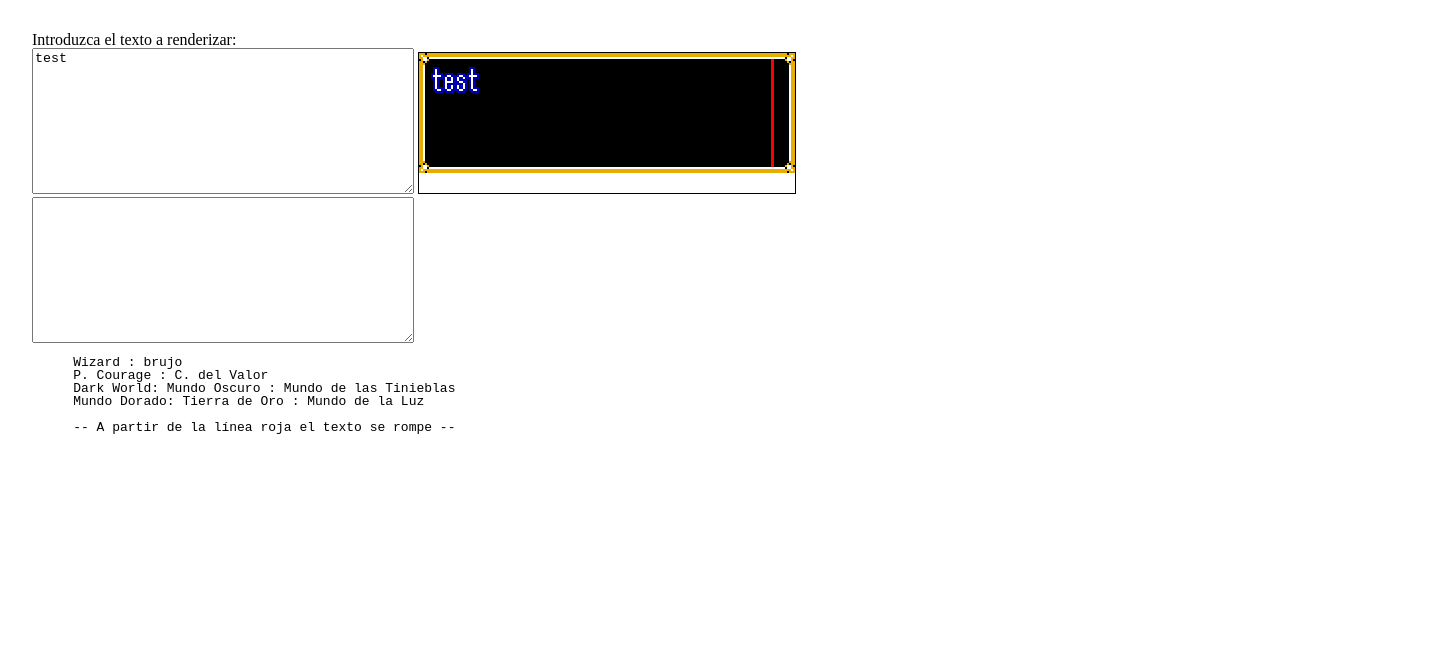
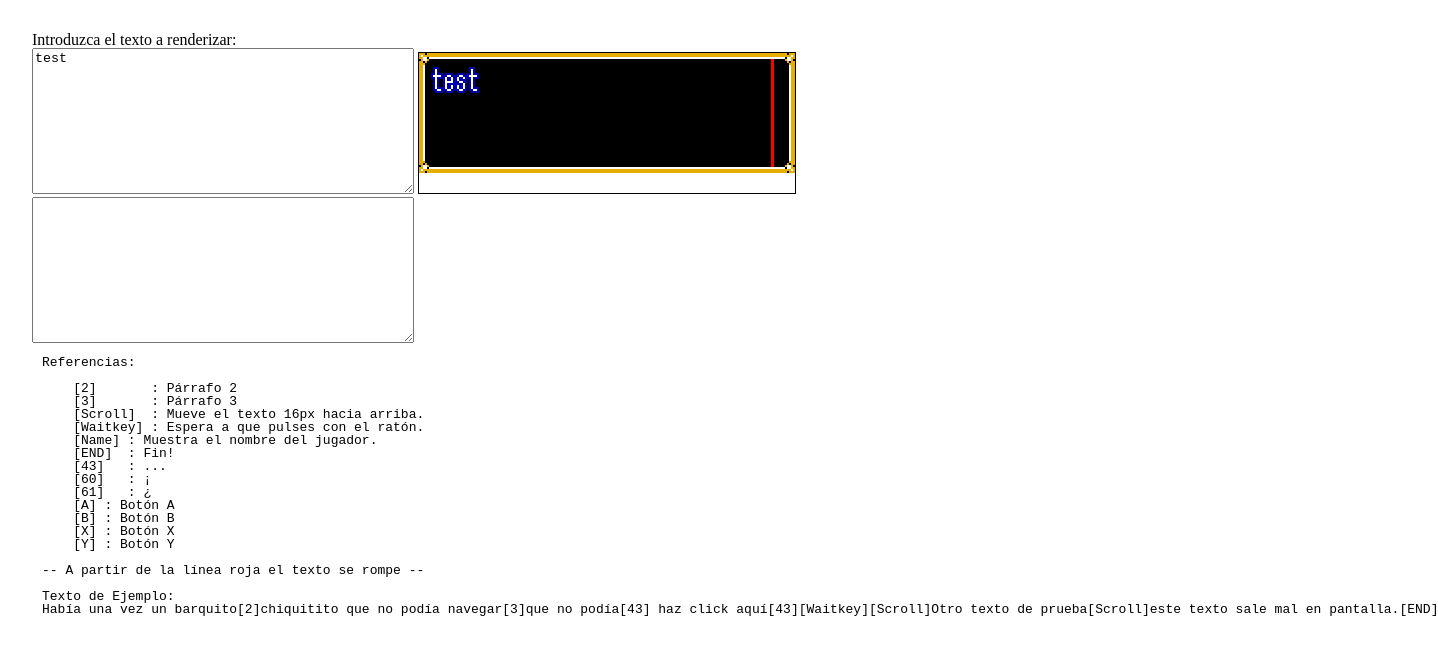
Before and after one commit to DSkywalk/trazel, a plain HTML site: page index.html in a window 1280 px wide. Shown: the whole page, 1438 px wide, since content can reach past the window. Drawn offline with Linux system fonts and the light colour scheme.

Commit message:
added some examples

```diff
--- a/index.html
+++ b/index.html
@@ -26,12 +26,26 @@
 </div>
 <textarea id="text_extra"></textarea>
 <pre style="font-family: Monospace; padding: 10px;" class="iwantmypad">
-    Wizard : brujo
-    P. Courage : C. del Valor
-    Dark World: Mundo Oscuro : Mundo de las Tinieblas
-    Mundo Dorado: Tierra de Oro : Mundo de la Luz
+Referencias:
 
-    -- A partir de la línea roja el texto se rompe --
+    [2]       : Párrafo 2
+    [3]       : Párrafo 3
+    [Scroll]  : Mueve el texto 16px hacia arriba.
+    [Waitkey] : Espera a que pulses con el ratón.
+    [Name] : Muestra el nombre del jugador.
+    [END]  : Fin!
+    [43]   : ...
+    [60]   : ¡
+    [61]   : ¿
+    [A] : Botón A
+    [B] : Botón B
+    [X] : Botón X
+    [Y] : Botón Y
+
+-- A partir de la línea roja el texto se rompe --
+
+Texto de Ejemplo:
+Había una vez un barquito[2]chiquitito que no podía navegar[3]que no podía[43] haz click aquí[43][Waitkey][Scroll]Otro texto de prueba[Scroll]este texto sale mal en pantalla.[END]
 </pre>
 </body>
 </html>
```
